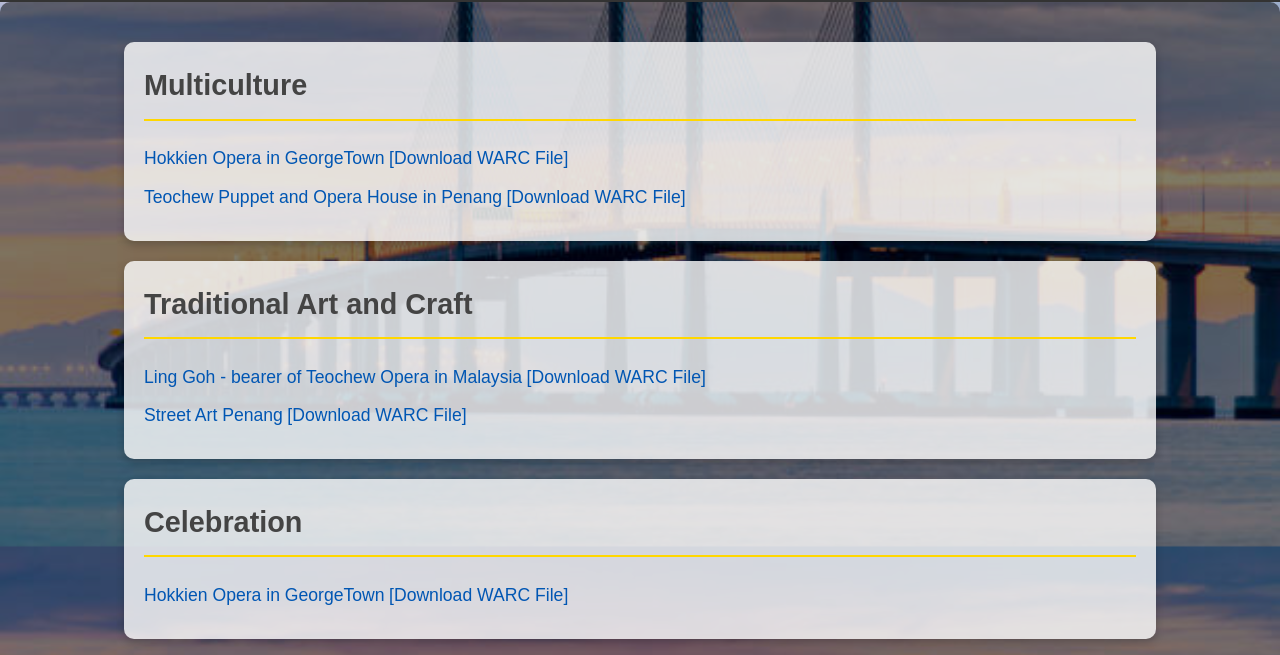
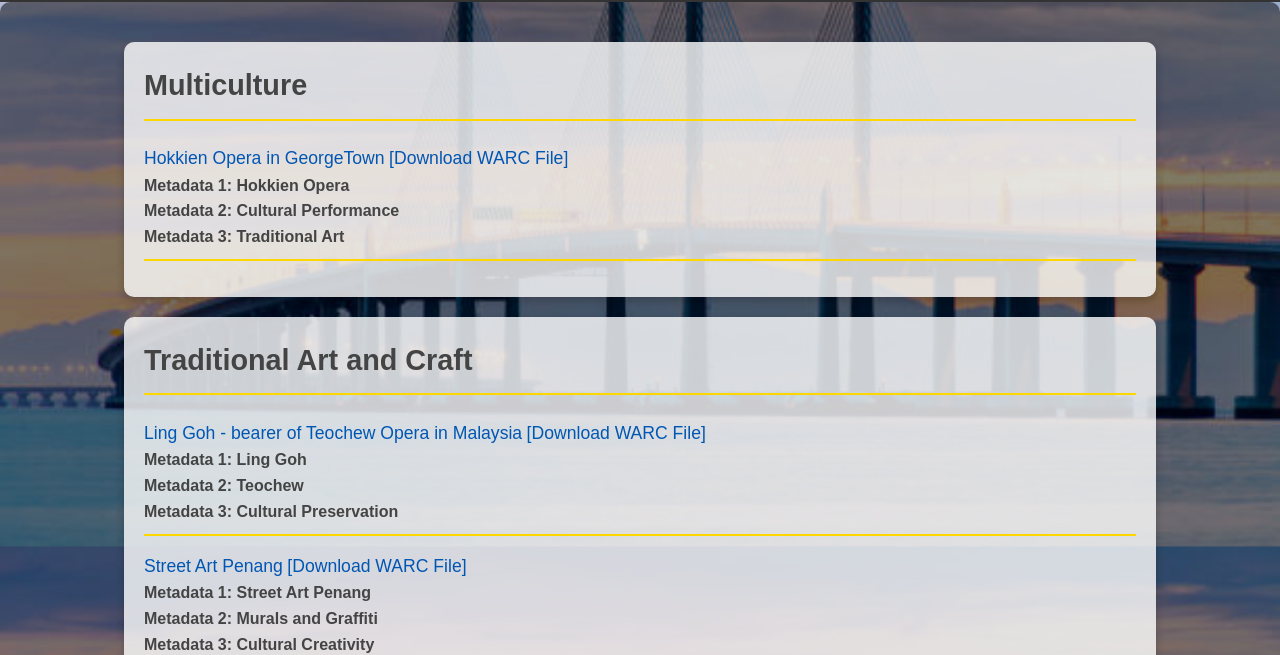
Before and after one commit to munirahbalqiss/georgetown-website-archive, a plain HTML site: page culture.html in a window 1280 px wide. Shown: the part 307-962 px from the top of the page. Drawn offline with Linux system fonts and the light colour scheme.

Commit message:
Update culture.html

```diff
--- a/culture.html
+++ b/culture.html
@@ -29,6 +29,15 @@
             border-bottom: 2px solid #FFD700;
             padding-bottom: 10px;
         }
+
+        section h3 {
+            margin-top: 0;
+            font-size: 1rem;
+            color: #444;
+            border-bottom: 2px solid #FFD700;
+            padding-bottom: 10px;
+        }
+
         ul {
             list-style: none;
             padding: 0;
@@ -74,12 +83,17 @@
         <section id="multiculture">
             <h2>Multiculture</h2>
             <ul>
-                <li><a href="https://www.saltinourhair.com/malaysia/penang-georgetown/" target="_blank">Hokkien Opera in GeorgeTown</a> <a href="https://drive.google.com/uc?export=download&id=1KEE-J6dS8As_2kQaYXT21QrK_0i3oY7w" download="Copy of 33. Hokkien Opera in George Town [YES].warc">
+                <li><a href="Hokkien Opera in Georgetown/33. Hokkien Opera in Georgetown [YES]/index.html" target="_blank">Hokkien Opera in GeorgeTown</a> <a href="https://drive.google.com/uc?export=download&id=1KEE-J6dS8As_2kQaYXT21QrK_0i3oY7w" download="Copy of 33. Hokkien Opera in George Town [YES].warc">
                     [Download WARC File]
-                </a></li>
-                <li><a href="https://www.freemalaysiatoday.com/category/leisure/2019/03/25/teochew-puppet-and-opera-house-in-penang-simply-spellbinding/" target="_blank">Teochew Puppet and Opera House in Penang</a> <a href="https://drive.google.com/uc?export=download&id=1DJD8Dm13bUuPwOVSAd3WmovuBrQhRsop" download="Copy of 33. Hokkien Opera in George Town [YES].warc">
-                    [Download WARC File]
-                </a></li>
+                </a>
+            <h3>
+                Metadata 1: Hokkien Opera
+                <br>
+                Metadata 2: Cultural Performance
+                <br>
+                Metadata 3: Traditional Art
+            </h3>
+        </li>
             </ul>
         </section>
 
@@ -87,22 +101,28 @@
         <section id="traditional-art">
             <h2>Traditional Art and Craft</h2>
             <ul>
-                <li><a href="https://baskl.com.my/ling-goh-torch-bearer-of-teochew-opera-in-malaysia/" target="_blank">Ling Goh - bearer of Teochew Opera in Malaysia</a> <a href="Copy of 6.Ling Goh - bearer of Teochew Opera in Malaysia [YES] .warc">
+                <li><a href="LingGoh/6. Preserve Cultural Heritage - Teochew Opera [YES]/index.html" target="_blank">Ling Goh - bearer of Teochew Opera in Malaysia</a> <a href="https://drive.google.com/uc?export=download&id=1DePfgzMAoKqYWOCiVhfhXyGKU4vb4syk" download="Copy of 6.Ling Goh - bearer of Teochew Opera in Malaysia [YES] .warc">
                     [Download WARC File]
-                </a></li>
-                <li><a href="https://globaldebauchery.com/penang-street-art/" target="_blank">Street Art Penang</a> <a href="https://drive.google.com/uc?export=download&id=1knGkmcqMJ3jkm32raD3mUfE2km-SYe8j" download="Copy of 25. The ultimate guide - Penang Street Art [YES].warc">
+                </a>
+                <h3>
+                    Metadata 1: Ling Goh
+                    <br>
+                    Metadata 2: Teochew
+                    <br>
+                    Metadata 3: Cultural Preservation
+                </h3>
+            </li>
+                <li><a href="The ultimate guide - Penang Street Art/25. The ultimate guide - Penang Street Art [YES]/index.html" target="_blank">Street Art Penang</a> <a href="https://drive.google.com/uc?export=download&id=1knGkmcqMJ3jkm32raD3mUfE2km-SYe8j" download="Copy of 25. The ultimate guide - Penang Street Art [YES].warc">
                     [Download WARC File]
-                </a></li>
-            </ul>
-        </section>
-
-        <!-- Celebration Section -->
-        <section id="celebration">
-            <h2>Celebration</h2>
-            <ul>
-                <li><a href="https://globaldebauchery.com/penang-street-art/" target="_blank">Hokkien Opera in GeorgeTown</a> <a href="https://drive.google.com/uc?export=download&id=1KEE-J6dS8As_2kQaYXT21QrK_0i3oY7w" download="Copy of 33. Hokkien Opera in George Town [YES].warc">
-                    [Download WARC File]
-                </a></li>
+                </a>
+                <h3>
+                    Metadata 1: Street Art Penang
+                    <br>
+                    Metadata 2: Murals and Graffiti
+                    <br>
+                    Metadata 3: Cultural Creativity
+                </h3>
+            </li>
             </ul>
         </section>
     </main>
```
